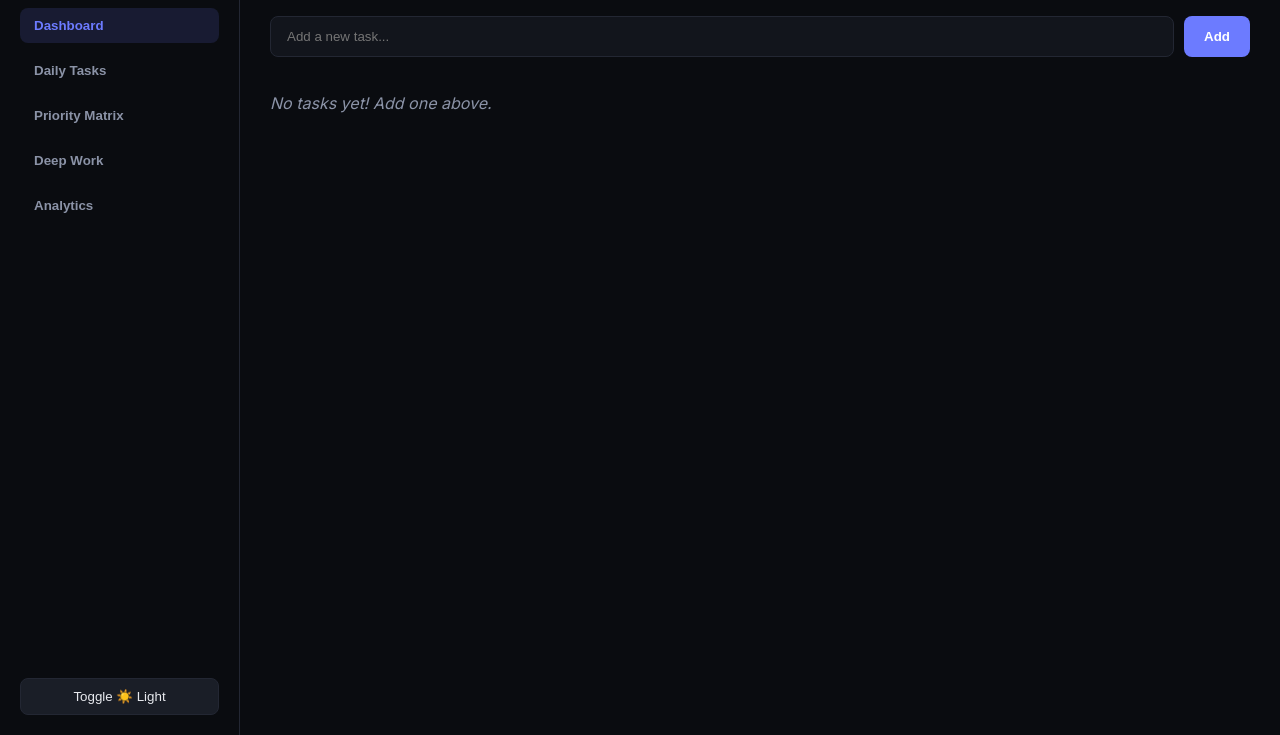
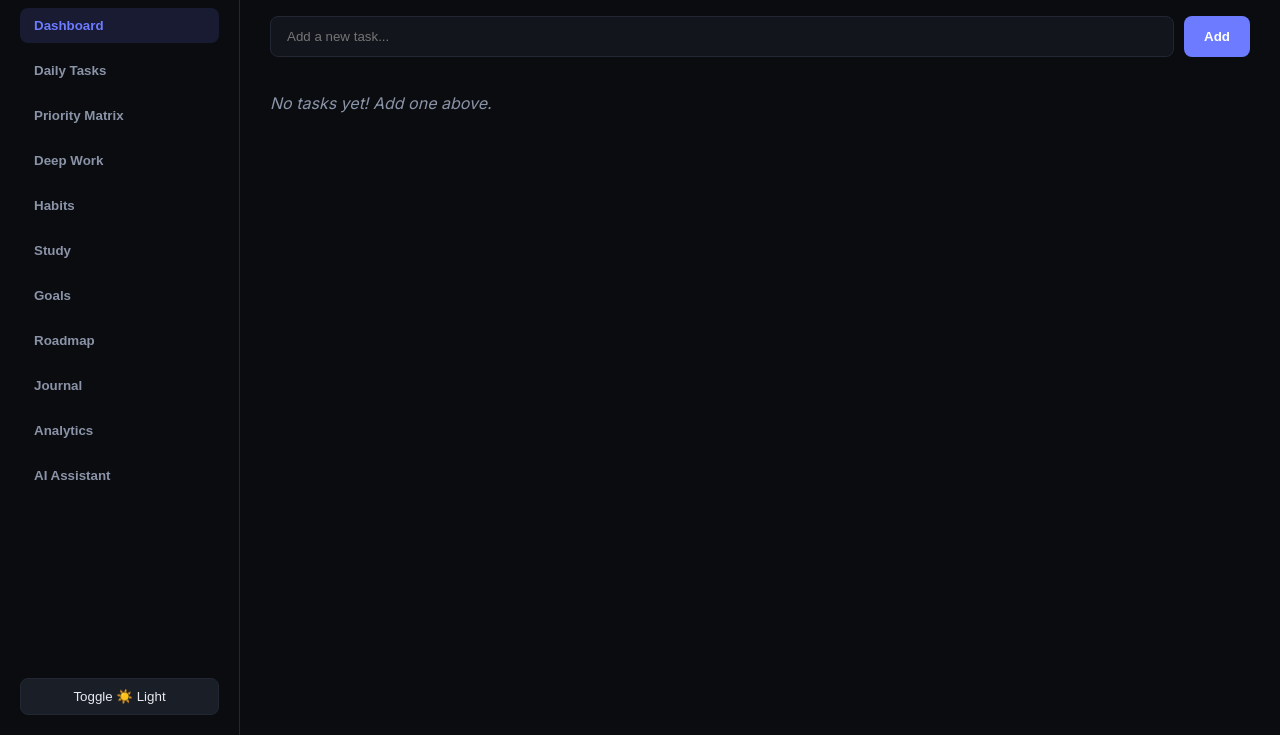
Before and after one commit to sufihassaan/Focustodo, a plain HTML site: page index.html in a window 1280 px wide. Shown: the part 65-800 px from the top of the page. Drawn offline with nearby package versions, Linux system fonts and the light colour scheme.

Commit message:
Update index.html

```diff
--- a/index.html
+++ b/index.html
@@ -21,22 +21,20 @@
   <div id="fos-fallback" style="min-height:100vh;display:flex;align-items:center;justify-content:center;background:#0A0C10;color:#E7E9EE;font-family:sans-serif;text-align:center;padding:24px;">
     <div>
       <div style="font-size:15px;font-weight:600;margin-bottom:8px;">Loading Focus To-Do App...</div>
-      <div id="fos-fallback-sub" style="font-size:13px;color:#8B93A7;">If this message stays for more than a few seconds, please check your internet connection.</div>
+      <div id="fos-fallback-sub" style="font-size:13px;color:#8B93A7;">If this message stays for more than a few seconds, please check your internet connection and reopen the file.</div>
     </div>
   </div>
 </div>
-
 <script>
   setTimeout(function () {
     if (window.__fosLoadFailed || typeof React === "undefined" || typeof ReactDOM === "undefined") {
       var sub = document.getElementById("fos-fallback-sub");
-      if (sub) sub.innerHTML = "Could not load required files. Please check your internet connection and reload.";
+      if (sub) sub.innerHTML = "Could not load required files. Please connect to the internet and reopen this file.";
     }
   }, 6000);
 </script>
-
 <script>
-const { useState, useEffect, useContext, createContext, createElement: h } = React;
+const { useState, useEffect, useRef, useMemo, createContext, useContext, createElement: h } = React;
 
 function useLocalStorage(key, initial) {
   const [value, setValue] = useState(() => {
@@ -85,7 +83,13 @@ const NAV = [
   { id: "daily", label: "Daily Tasks" },
   { id: "priority", label: "Priority Matrix" },
   { id: "deepwork", label: "Deep Work" },
-  { id: "analytics", label: "Analytics" }
+  { id: "habits", label: "Habits" },
+  { id: "study", label: "Study" },
+  { id: "goals", label: "Goals" },
+  { id: "roadmap", label: "Roadmap" },
+  { id: "journal", label: "Journal" },
+  { id: "analytics", label: "Analytics" },
+  { id: "ai", label: "AI Assistant" }
 ];
 
 function App() {
```
